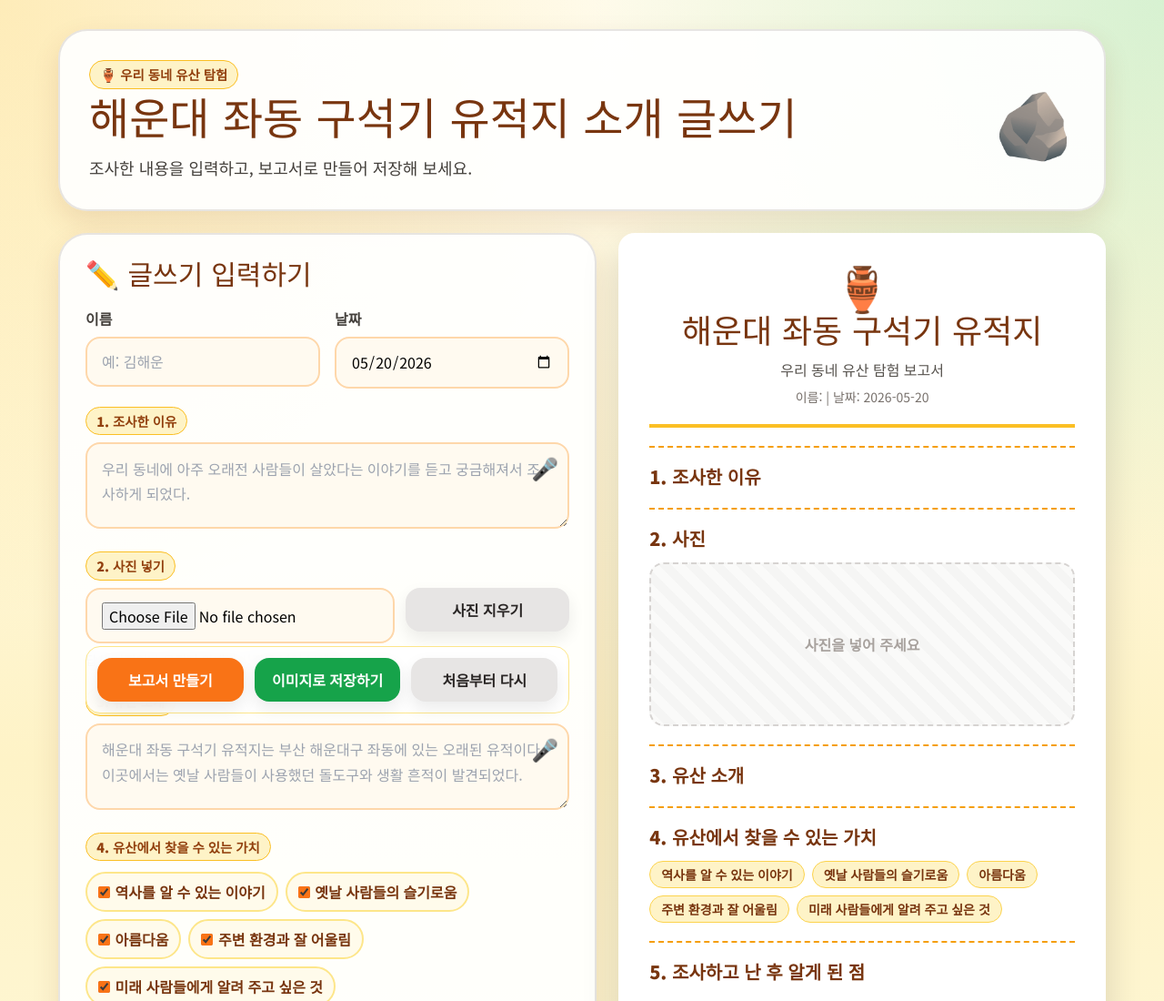
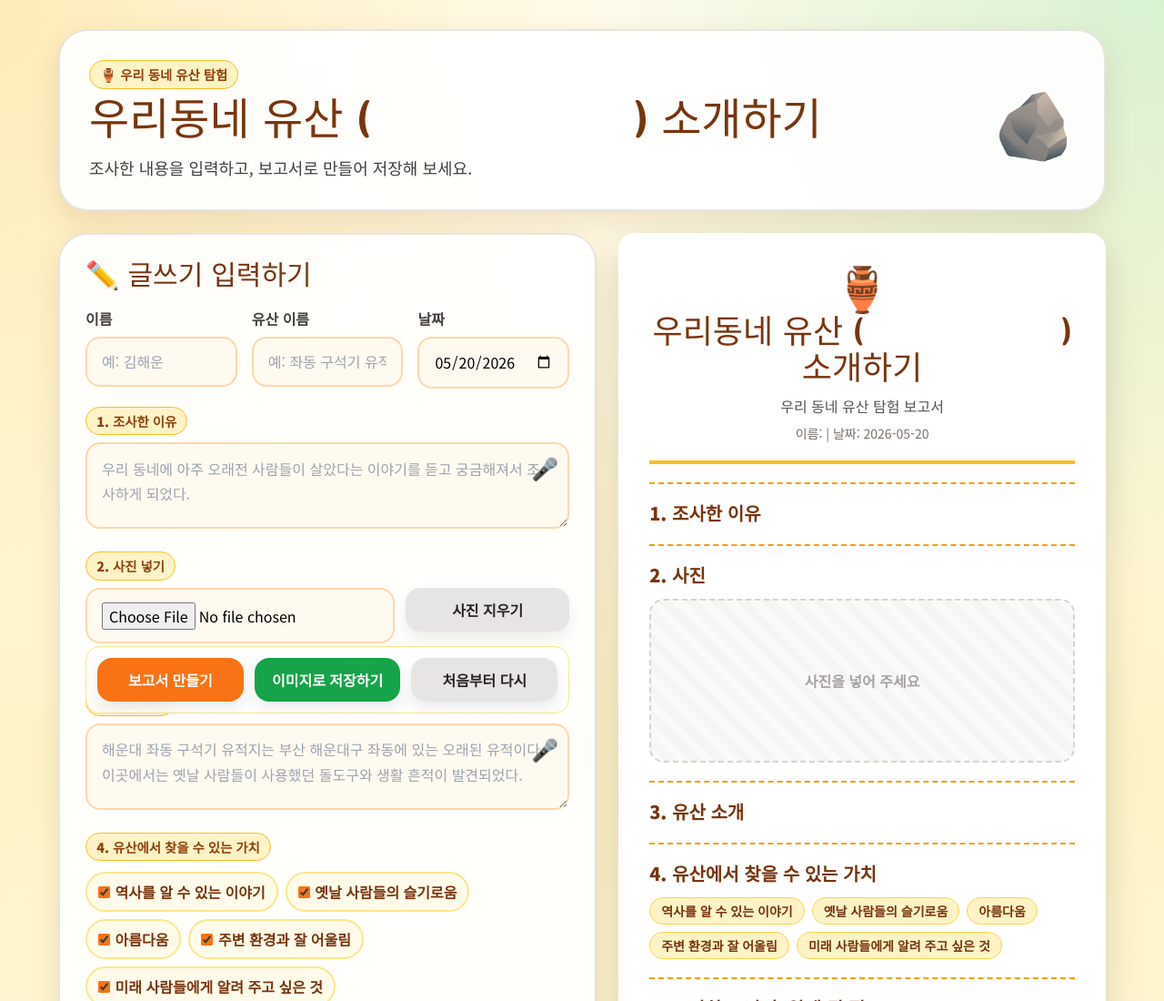
Before and after one commit to faceyong77-bit/classroom-tools, a plain HTML site: page Heritage-Report/index.html in a window 1280 px wide. Shown: the top 1100 px of the page at 91% size. Drawn offline with nearby package versions, Linux system fonts and the light colour scheme.

Commit message:
Add files via upload

```diff
--- a/Heritage-Report/index.html
+++ b/Heritage-Report/index.html
@@ -3,7 +3,7 @@
 <head>
   <meta charset="UTF-8" />
   <meta name="viewport" content="width=device-width, initial-scale=1.0" />
-  <title>해운대 좌동 구석기 유적지 소개 글쓰기</title>
+  <title>우리동네 유산 소개하기</title>
   <script src="https://cdn.tailwindcss.com"></script>
   <script src="https://cdnjs.cloudflare.com/ajax/libs/html2canvas/1.4.1/html2canvas.min.js"></script>
   <style>
@@ -131,7 +131,7 @@
       <div class="flex flex-col md:flex-row md:items-center md:justify-between gap-4">
         <div>
           <p class="section-badge">🏺 우리 동네 유산 탐험</p>
-          <h1 class="title-font text-3xl md:text-5xl text-amber-900 mt-3">해운대 좌동 구석기 유적지 소개 글쓰기</h1>
+          <h1 id="mainTitle" class="title-font text-3xl md:text-5xl text-amber-900 mt-3">우리동네 유산 (　　　　　　) 소개하기</h1>
           <p class="text-stone-700 mt-3 text-lg">조사한 내용을 입력하고, 보고서로 만들어 저장해 보세요.</p>
         </div>
         <div class="text-6xl md:text-7xl">🪨</div>
@@ -143,11 +143,16 @@
     <section class="card rounded-[2rem] p-5 md:p-7 no-print">
       <h2 class="title-font text-3xl text-amber-900 mb-4">✏️ 글쓰기 입력하기</h2>
 
-      <div class="grid md:grid-cols-2 gap-4 mb-5">
+      <div class="grid md:grid-cols-3 gap-4 mb-5">
         <label class="block">
           <span class="font-bold text-stone-700">이름</span>
           <input id="studentName" class="input-box mt-2" placeholder="예: 김해운" />
         </label>
+        <label class="block">
+          <span class="font-bold text-stone-700">유산 이름</span>
+          <input id="heritageName" class="input-box mt-2" placeholder="예: 좌동 구석기 유적지" />
+        </label>
+
         <label class="block">
           <span class="font-bold text-stone-700">날짜</span>
           <input id="date" type="date" class="input-box mt-2" />
@@ -231,7 +236,7 @@
       <div id="reportArea" class="report-paper">
         <div class="text-center border-b-4 border-amber-400 pb-5">
           <div class="text-5xl mb-2">🏺</div>
-          <h2 class="report-title text-3xl md:text-4xl">해운대 좌동 구석기 유적지</h2>
+          <h2 id="reportTitle" class="report-title text-3xl md:text-4xl">우리동네 유산 (　　　　　　) 소개하기</h2>
           <p class="text-stone-600 mt-2">우리 동네 유산 탐험 보고서</p>
           <p id="reportMeta" class="text-sm text-stone-500 mt-2">이름: ________  |  날짜: ________</p>
         </div>
@@ -303,6 +308,9 @@
     }
 
     function makeReport() {
+      const heritage = ($('heritageName').value || '').trim() || '　　　　　　';
+      $('mainTitle').textContent = `우리동네 유산 (${heritage}) 소개하기`;
+      $('reportTitle').textContent = `우리동네 유산 (${heritage}) 소개하기`;
       const name = safeText($('studentName').value, '________');
       const date = safeText($('date').value, '________');
       $('reportMeta').textContent = `이름: ${name}  |  날짜: ${date}`;
@@ -367,7 +375,8 @@
         });
         const link = document.createElement('a');
         const name = safeText($('studentName').value, '학생');
-        link.download = `좌동_구석기_유적지_보고서_${name}.png`;
+        const heritage = ($('heritageName').value || '우리동네유산').trim();
+        link.download = `${heritage}_소개하기_${name}.png`;
         link.href = canvas.toDataURL('image/png');
         document.body.appendChild(link);
         link.click();
@@ -381,6 +390,7 @@
     function resetAll() {
       if (!confirm('입력한 내용을 모두 지우고 처음 상태로 돌아갈까요?')) return;
       $('studentName').value = '';
+      $('heritageName').value = '';
       $('date').valueAsDate = new Date();
       Object.keys(defaults).forEach(key => $(key).value = defaults[key]);
       document.querySelectorAll('.value-chip input').forEach(input => input.checked = true);
```
